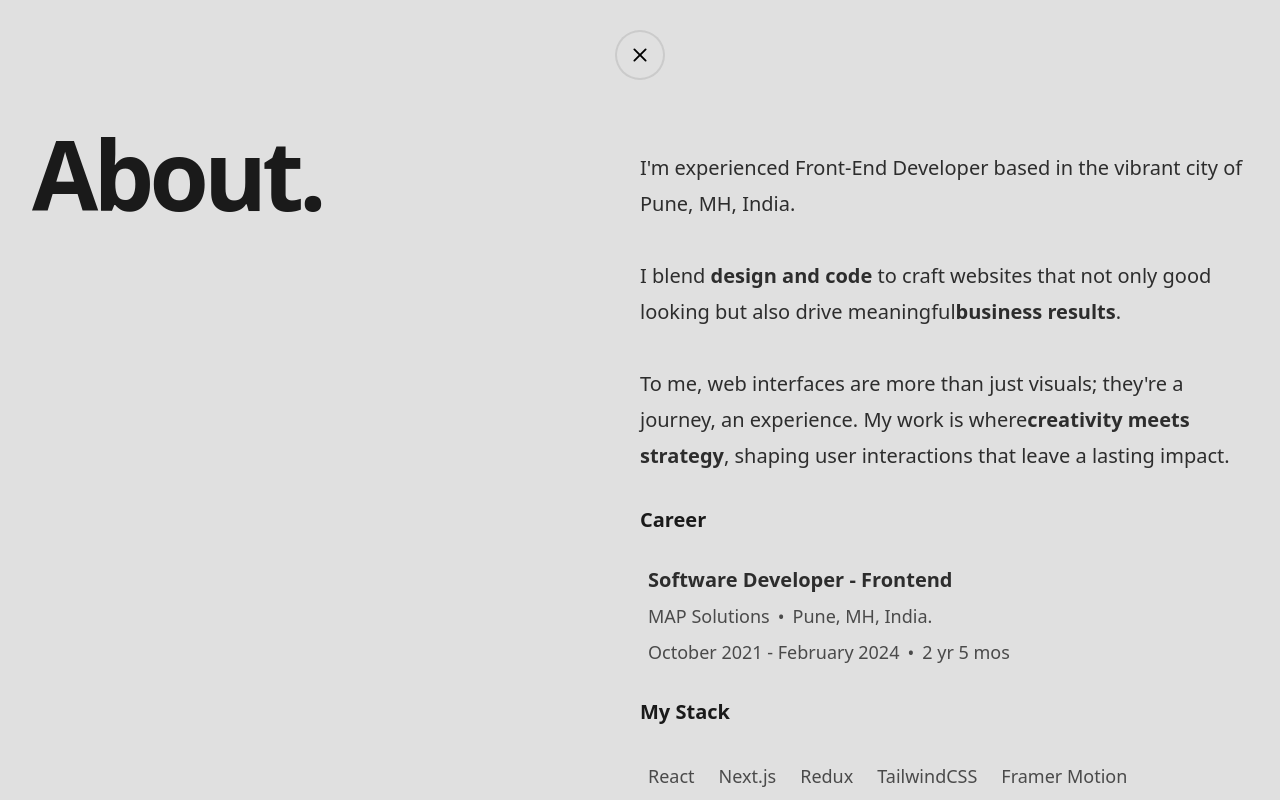
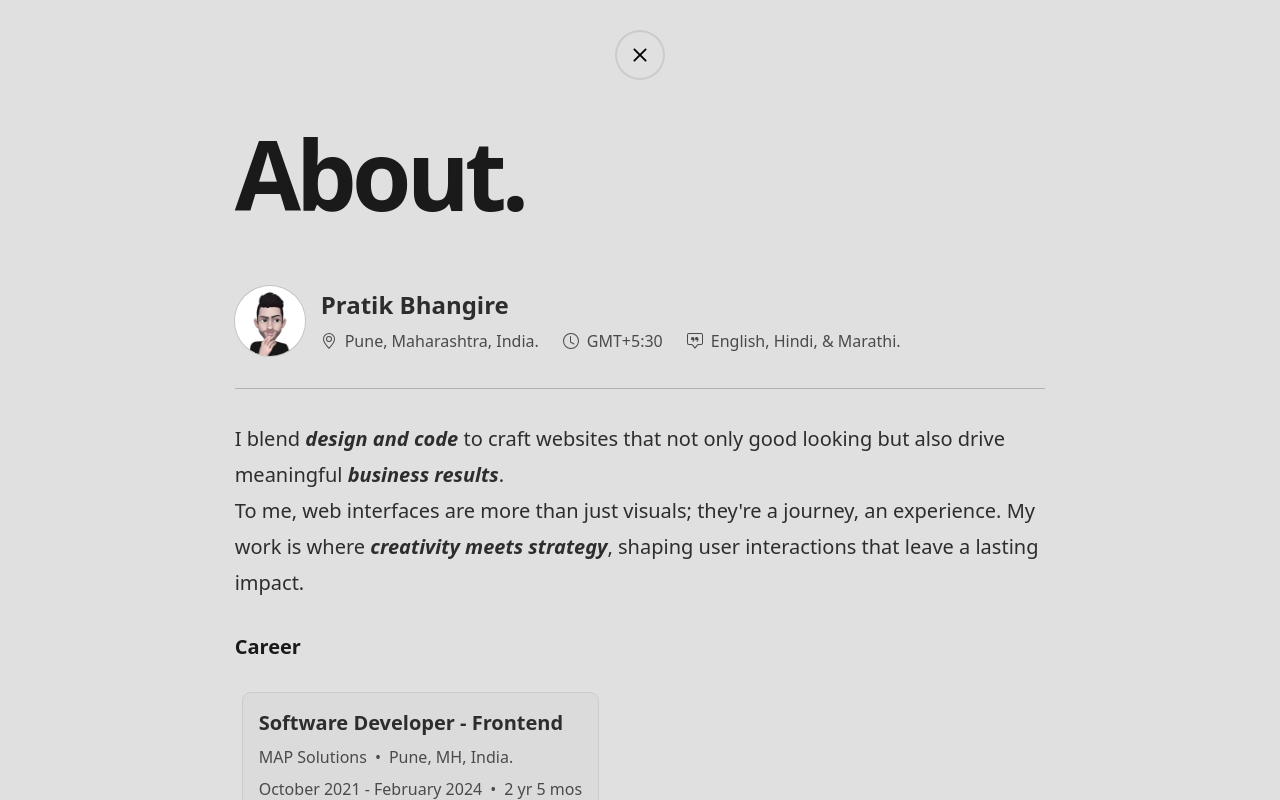
Before and after one commit to pratikbhangire123/pratikbhangire, a Next.js app: page / in a window 1280 px wide. Both pictures are taken after a click on the button "More About". Shown: the part 937-1737 px from the top of the page. Built offline with nearby package versions, Linux system fonts and the light colour scheme.

Commit message:
Updated MoreAbout Section

```diff
--- a/components/Contact/Contact.jsx
+++ b/components/Contact/Contact.jsx
@@ -23,11 +23,7 @@ export default function Contact() {
         Find me elsewhere on web
       </p>
 
-      <SocialHandles
-        textColor="text-colorSecondaryLighter"
-        borderColor="border-colorSecondaryLighter"
-        className="justify-center"
-      />
+      <SocialHandles variant="light" className="justify-center" />
     </SectionContainer>
   );
 }
--- a/components/MoreAbout/Career.jsx
+++ b/components/MoreAbout/Career.jsx
@@ -5,18 +5,18 @@ export default function Experience() {
     <div id="career">
       <H3>Career</H3>
 
-      <div className="mt-8 ml-2 space-y-2">
+      <div className="w-fit mt-8 ml-2 p-4 space-y-2  bg-colorSecondaryLight/20 ring-1 ring-colorPrimary/10 rounded-lg">
         <h4 className="text-base md:text-lg xl:text-xl font-semibold text-colorPrimary/90">
           Software Developer - Frontend
         </h4>
 
-        <div className="flex gap-2 text-sm md:text-base xl:text-lg text-colorPrimaryLight">
+        <div className="flex gap-2 text-xs md:text-sm xl:text-base text-colorPrimaryLight">
           <h5 className="font-medium">MAP Solutions</h5>
           <span>•</span>
           <p>Pune, MH, India.</p>
         </div>
 
-        <div className="flex gap-2 text-sm md:text-base xl:text-lg text-colorPrimaryLight">
+        <div className="flex gap-2 text-xs md:text-sm xl:text-base text-colorPrimaryLight">
           <p className="">October 2021 - February 2024</p>
           <span>•</span>
           <p>2 yr 5 mos</p>
--- a/components/MoreAbout/MoreAbout.jsx
+++ b/components/MoreAbout/MoreAbout.jsx
@@ -1,7 +1,9 @@
-import { H3, Career, TechStack, SocialHandles } from "../index";
+import { H3, Career, TechStack, SocialHandles, Divider } from "../index";
 import { useAboutModal } from "../../contexts/aboutModalState";
 import { AnimatePresence, motion } from "framer-motion";
-import { BsX } from "react-icons/bs";
+import { BsChatSquareQuote, BsClock, BsGeoAlt, BsX } from "react-icons/bs";
+import Image from "next/image";
+import ProfilePic from "../../public/assets/PratikBhangire.jpg";
 
 export default function MoreAbout() {
   const { isAboutModalOpen, closeModal } = useAboutModal();
@@ -31,40 +33,77 @@ export default function MoreAbout() {
               <BsX />
             </button>
 
-            <div className="flex max-md:flex-col">
-              <div className="relative md:w-1/2 ">
-                <h2 className="sticky top-0 text-6xl md:text-8xl font-bold tracking-tighter text-colorPrimary">
-                  About.
-                </h2>
-              </div>
+            <div className="flex flex-col w-2/3 self-center">
+              <h2 className="text-6xl md:text-8xl font-bold tracking-tighter text-colorPrimary">
+                About.
+              </h2>
 
-              <div className="md:w-1/2 mt-8 md:mt-6 space-y-8">
+              <div className="mt-8 md:mt-16 space-y-8">
+                <div className="flex items-center gap-4">
+                  <Image
+                    src={ProfilePic}
+                    alt="Pratik's profile picture"
+                    width={70}
+                    height={70}
+                    className="ring-1 ring-colorPrimaryLight/20 rounded-full"
+                  />
+
+                  <div className="flex flex-col gap-2">
+                    <h3 className="mt-0 text-2xl font-bold text-colorPrimary/90">
+                      Pratik Bhangire
+                    </h3>
+
+                    <div className="flex items-center gap-2 text-colorPrimaryLight">
+                      <span>
+                        <BsGeoAlt />
+                      </span>
+
+                      <p>Pune, Maharashtra, India.</p>
+
+                      <span className="ml-4">
+                        <BsClock />
+                      </span>
+
+                      <p>GMT+5:30</p>
+
+                      <span className="ml-4">
+                        <BsChatSquareQuote />
+                      </span>
+
+                      <p>English, Hindi, & Marathi.</p>
+                    </div>
+                  </div>
+                </div>
+
+                <Divider />
+
                 <p className="text-lg md:text-xl leading-9 md:leading-9 text-colorPrimary/90">
-                  I&apos;m experienced Front-End Developer based
-                  in the vibrant city of Pune, MH, India.
-                  <br />
-                  <br />I blend <strong>design and code </strong> to craft
-                  websites that not only good looking but also drive meaningful
-                  <strong>business results</strong>.
-                  <br />
+                  I blend
+                  <span className="font-semibold italic">
+                    &nbsp;design and code&nbsp;
+                  </span>
+                  to craft websites that not only good looking but also drive
+                  meaningful
+                  <span className="font-semibold italic">
+                    &nbsp;business results
+                  </span>
+                  .
                   <br />
                   To me, web interfaces are more than just visuals; they&apos;re
                   a journey, an experience. My work is where
-                  <strong>creativity meets strategy</strong>, shaping user
-                  interactions that leave a lasting impact.
+                  <span className="font-semibold italic">
+                    &nbsp;creativity meets strategy
+                  </span>
+                  , shaping user interactions that leave a lasting impact.
                 </p>
 
                 <Career />
 
                 <TechStack />
 
-                <H3>Connect with Me</H3>
+                <H3>Socials</H3>
 
-                <SocialHandles
-                  textColor="text-colorPrimaryLight"
-                  borderColor="border-colorPrimaryLight"
-                  className="ml-2"
-                />
+                <SocialHandles variant="dark" className="ml-2" />
               </div>
             </div>
           </motion.div>
--- a/components/MoreAbout/TechStack.jsx
+++ b/components/MoreAbout/TechStack.jsx
@@ -18,15 +18,15 @@ export default function SkillCard() {
 
   return (
     <div id="techstack">
-      <H3>My Stack</H3>
+      <H3>Tech</H3>
 
-      <div className="flex flex-wrap mt-8 ml-2 gap-x-4 md:gap-x-6 text-sm md:text-base xl:text-lg text-colorPrimaryLight">
+      <ul className="flex flex-wrap mt-8 ml-2 gap-x-4 md:gap-x-6 text-sm md:text-base xl:text-lg text-colorPrimary/80">
         {icons.map((icon) => (
-          <span className="py-1">
+          <li className="px-3 py-1 bg-colorSecondaryLight/20 ring-1 ring-colorPrimary/10 rounded-full">
             {icon.name}
-          </span>
+          </li>
         ))}
-      </div>
+      </ul>
     </div>
   );
 }
--- a/components/SocialHandles.jsx
+++ b/components/SocialHandles.jsx
@@ -6,7 +6,7 @@ import {
 } from "react-icons/bs";
 import Link from "next/link";
 
-export default function SocialHandles({ textColor, borderColor, className }) {
+export default function SocialHandles({ variant = "dark", className }) {
   const socialIcons = [
     {
       name: "X (Twitter)",
@@ -30,17 +30,22 @@ export default function SocialHandles({ textColor, borderColor, className }) {
     },
   ];
 
+  const variantClasses = {
+    light: "text-colorSecondaryLighter border-colorSecondaryLighter/90 after:border-colorSecondaryLighter",
+    dark: "text-colorPrimaryLight border-colorPrimaryLight/90 after:border-colorPrimaryLight",
+  };
+
   return (
     <nav
       id="connect"
-      className={`mt-8 flex flex-wrap gap-x-4 md:gap-x-6 text-sm md:text-base xl:text-lg ${textColor} ${className}`}
+      className={`mt-8 flex flex-wrap gap-x-4 md:gap-x-6 text-sm md:text-base xl:text-lg ${className}`}
     >
       {socialIcons.map((icon) => (
         <Link
           href={icon.href}
           target="_blank"
           key={icon.name}
-          className={`relative block py-1 border-b after:block after:py-0.5 after:content-[''] after:absolute after:border-b-[1.5px] after:w-full after:scale-x-0 after:hover:scale-x-100 after:transition after:duration-300 after:origin-left ${borderColor} after:${borderColor}`}
+          className={`relative block py-1 border-b after:block after:py-0.5 after:content-[''] after:absolute after:border-b-[1.5px] after:w-full after:scale-x-0 after:hover:scale-x-100 after:transition after:duration-300 after:origin-left ${variantClasses[variant]}`}
         >
           <span>{icon.name}</span>
         </Link>
--- a/components/index.js
+++ b/components/index.js
@@ -18,6 +18,7 @@ import H2 from "./ui-elements/H2";
 import H3 from "./ui-elements/H3";
 import H4 from "./ui-elements/H4";
 import Available from "./ui-elements/Available";
+import Divider from "./ui-elements/Divider";
 
 export {
   Header,
@@ -40,4 +41,5 @@ export {
   H3,
   H4,
   Available,
+  Divider,
 };
--- /dev/null
+++ b/components/ui-elements/Divider.jsx
@@ -0,0 +1,3 @@
+export default function Divider() {
+  return <div className="h-[0.5px] w-full bg-colorPrimaryLight/30" />;
+}
--- a/components/ui-elements/H3.jsx
+++ b/components/ui-elements/H3.jsx
@@ -1,6 +1,8 @@
-export default function H3({ children }) {
+export default function H3({ children, className }) {
   return (
-    <h3 className="mt-4 text-2xl md:text-lg xl:text-xl text-colorPrimary font-bold">
+    <h3
+      className={`mt-4 text-2xl md:text-lg xl:text-xl text-colorPrimary font-bold ${className}`}
+    >
       {children}
     </h3>
   );
--- a/tailwind.config.js
+++ b/tailwind.config.js
@@ -18,7 +18,7 @@ module.exports = {
         colorSecondaryLighter: "#B0B0B0",
 
         // Accent
-        colorAccent: "#ff5c00", //#2323ff
+        colorAccent: "#ff5c00", //#ff5c00 or #2323ff
 
         // Neutral
         colorNeutral: "#787878",
```
